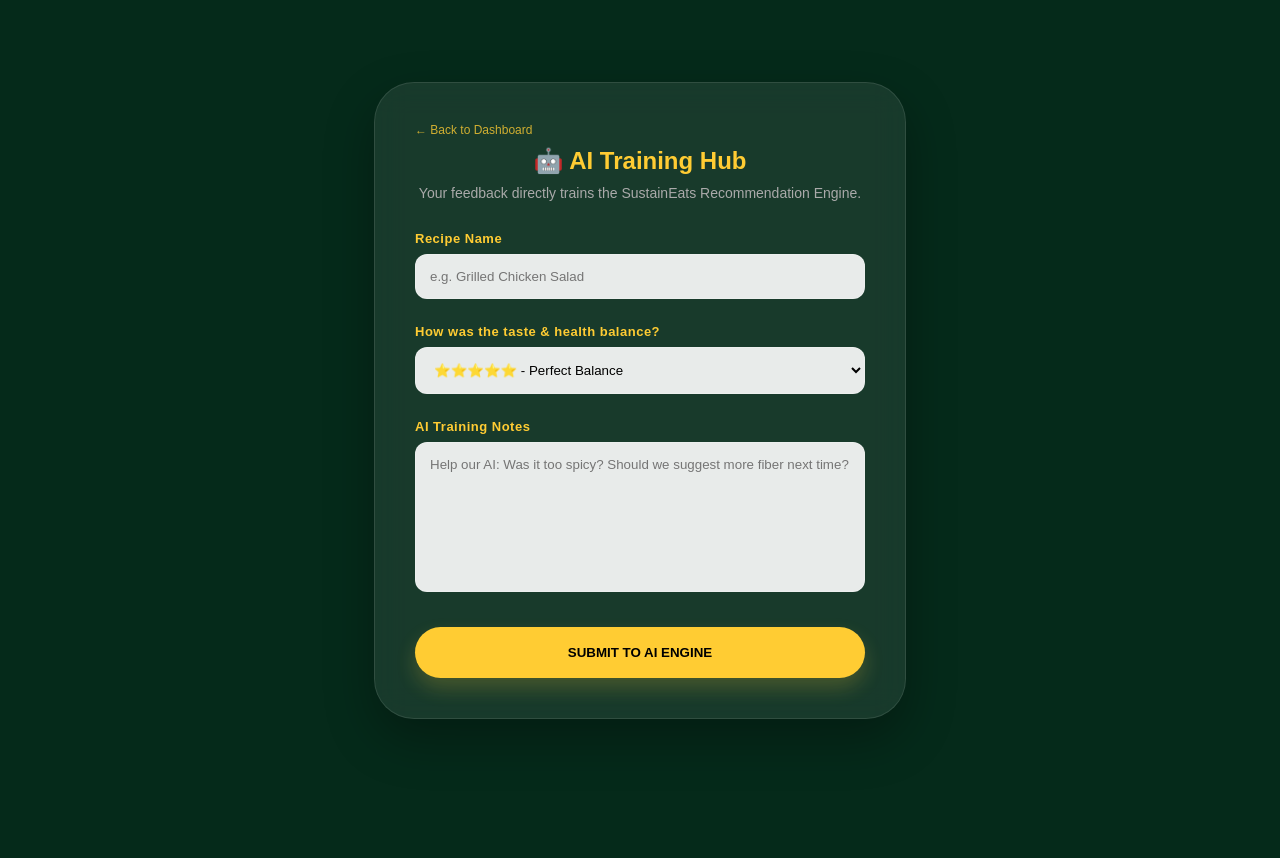
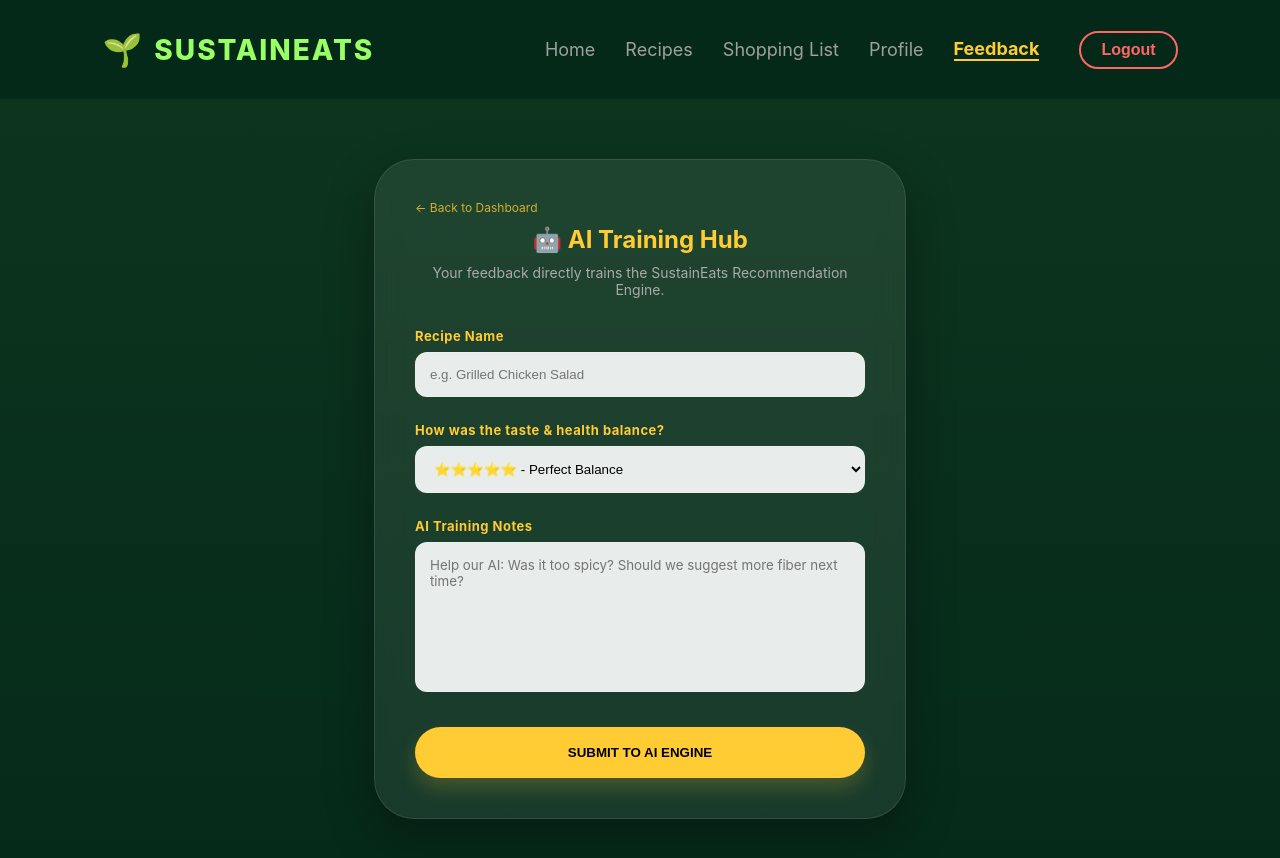
Before and after one commit to Upasana1611/sustaineats-frontend, a React (Vite) app: page /feedback in a window 1280 px wide. Shown: the top 858 px of the page. Before the commit the page ends 800 px from the top, so only its background shows below. Built offline with nearby package versions, Linux system fonts and the light colour scheme.

Commit message:
feat: Enhance Feedback page UI with glassmorphism and navigation

```diff
--- a/src/Feedback.jsx
+++ b/src/Feedback.jsx
@@ -9,6 +9,11 @@
   const [comments, setComments] = useState("");
   const userEmail = localStorage.getItem("email") || localStorage.getItem("userEmail");
   const token = localStorage.getItem("token");
+
+  const handleLogout = () => {
+    localStorage.clear();
+    navigate('/');
+  };
 
   const handleSubmit = async (e) => {
     e.preventDefault();
@@ -39,8 +44,28 @@
   };
 
   return (
-    <div style={pageStyle}>
-      <div style={cardStyle}>
+    <div style={containerStyle}>
+      {/* --- ATTRACTIVE NAVBAR WITH LOGOUT --- */}
+      <nav style={navbarStyle}>
+        <div style={logoStyle}>
+          <span style={leafIconStyle} className="sustainability-leaf">🌱</span>
+          <span style={brandTextStyle} className="brand-logo-text">SUSTAINEATS</span>
+        </div>
+
+        <div style={navLinks}>
+          <Link to="/home" style={navLink}>Home</Link>
+          <Link to="/recipes" style={navLink}>Recipes</Link>
+          <Link to="/shopping-list" style={navLink}>Shopping List</Link>
+          <Link to="/profile" style={navLink}>Profile</Link>
+          <Link to="/feedback" style={activeNavLink}>Feedback</Link>
+          <button onClick={handleLogout} style={logoutBtnStyle}>Logout</button>
+        </div>
+      </nav>
+
+      <style>{animations}</style>
+
+      <div style={pageStyle}>
+        <div style={cardStyle} className="feedback-card">
         <Link to="/home" style={backLink}>← Back to Dashboard</Link>
 
         <header style={headerStyle}>
@@ -84,20 +109,69 @@
 
           <button type="submit" style={submitBtn}>SUBMIT TO AI ENGINE</button>
         </form>
+        </div>
       </div>
     </div>
   );
 };
 
+const animations = `
+  @keyframes fadeInUp {
+    from { opacity: 0; transform: translateY(30px); }
+    to { opacity: 1; transform: translateY(0); }
+  }
+  .feedback-card {
+    animation: fadeInUp 0.8s ease-out forwards;
+  }
+`;
+
 // styles unchanged
-const pageStyle = {
+const containerStyle = {
   backgroundColor: '#052a1a',
   minHeight: '100vh',
+  color: '#fff',
+  fontFamily: "'Inter', sans-serif"
+};
+
+const navbarStyle = {
+  display: 'flex',
+  justifyContent: 'space-between',
+  padding: '30px 8%',
+  alignItems: 'center',
+  backgroundColor: 'rgba(5, 42, 26, 0.8)',
+  backdropFilter: 'blur(10px)',
+  position: 'sticky',
+  top: 0,
+  zIndex: 100
+};
+
+const logoStyle = { display: 'flex', alignItems: 'center', gap: '12px', cursor: 'pointer' };
+const leafIconStyle = { fontSize: '32px' };
+const brandTextStyle = { fontSize: '28px', fontWeight: '800', letterSpacing: '2px', color: '#99ff66', textTransform: 'uppercase' };
+
+const navLinks = { display: 'flex', gap: '30px', alignItems: 'center' };
+const navLink = { color: '#a0a0a0', textDecoration: 'none', fontSize: '18px', transition: 'color 0.3s' };
+const activeNavLink = { color: '#ffcc33', textDecoration: 'none', fontWeight: 'bold', borderBottom: '2px solid #ffcc33', fontSize: '18px' };
+
+const logoutBtnStyle = {
+  backgroundColor: 'transparent',
+  color: '#ff6666',
+  border: '2px solid #ff6666',
+  padding: '8px 20px',
+  borderRadius: '50px',
+  fontSize: '16px',
+  fontWeight: 'bold',
+  cursor: 'pointer',
+  transition: 'all 0.3s',
+  marginLeft: '10px'
+};
+
+const pageStyle = {
   display: 'flex',
   justifyContent: 'center',
   alignItems: 'center',
-  color: 'white',
-  fontFamily: "'Poppins', sans-serif"
+  padding: '60px 20px',
+  background: 'linear-gradient(180deg, rgba(153, 255, 102, 0.05) 0%, rgba(5, 42, 26, 0) 100%)'
 };
 
 const cardStyle = {
```
